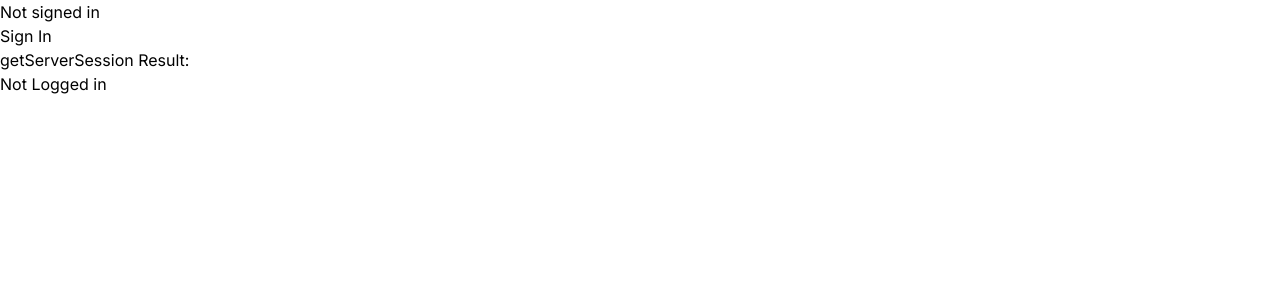
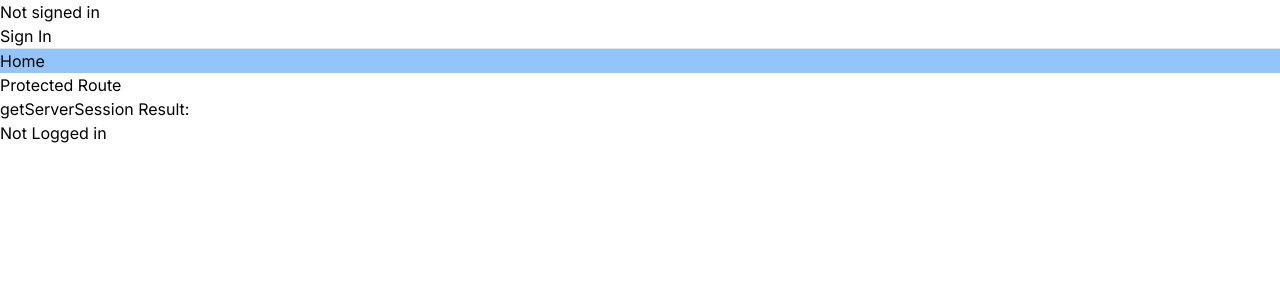
Before and after one commit to pawanbenjamin/next-auth-template, a Next.js app: page / in a window 1280 px wide. Shown: the top 300 px of the page. Built offline with nearby package versions, Linux system fonts and the light colour scheme; no server answers.

Commit message:
protected route styling

```diff
--- a/src/app/components/NavMenu.tsx
+++ b/src/app/components/NavMenu.tsx
@@ -1,6 +1,10 @@
 "use client";
 import Link from "next/link";
 import { signIn, signOut, useSession } from "next-auth/react";
+import { usePathname } from "next/navigation";
+
+const ACTIVE_ROUTE = "bg-blue-300";
+const INACTIVE_ROUTE = "";
 
 function AuthButton() {
   const { data: session } = useSession();
@@ -23,9 +27,27 @@ function AuthButton() {
 }
 
 export default function NavMenu() {
+  const pathname = usePathname();
   return (
     <div>
       <AuthButton />
+      <hr />
+      <ul>
+        <Link href="/">
+          <li className={pathname === "/" ? ACTIVE_ROUTE : INACTIVE_ROUTE}>
+            Home
+          </li>
+        </Link>
+        <Link href="/protected">
+          <li
+            className={
+              pathname === "/protected" ? ACTIVE_ROUTE : INACTIVE_ROUTE
+            }
+          >
+            Protected Route
+          </li>
+        </Link>
+      </ul>
     </div>
   );
 }
```
